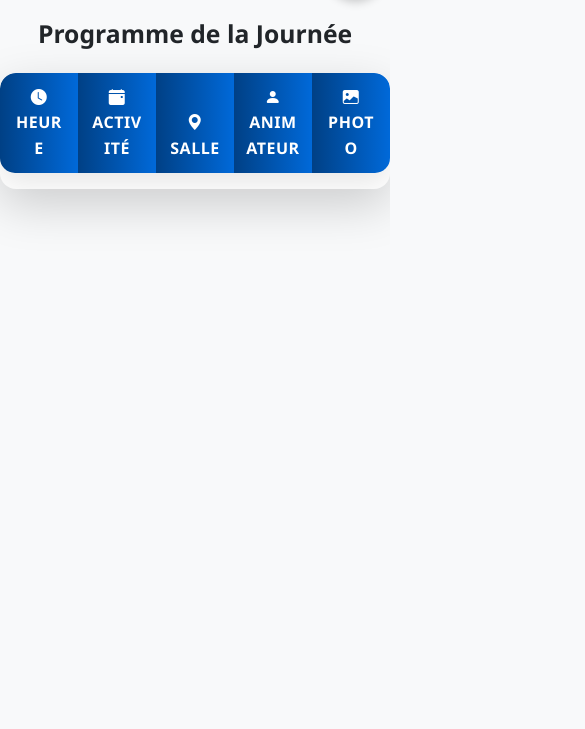
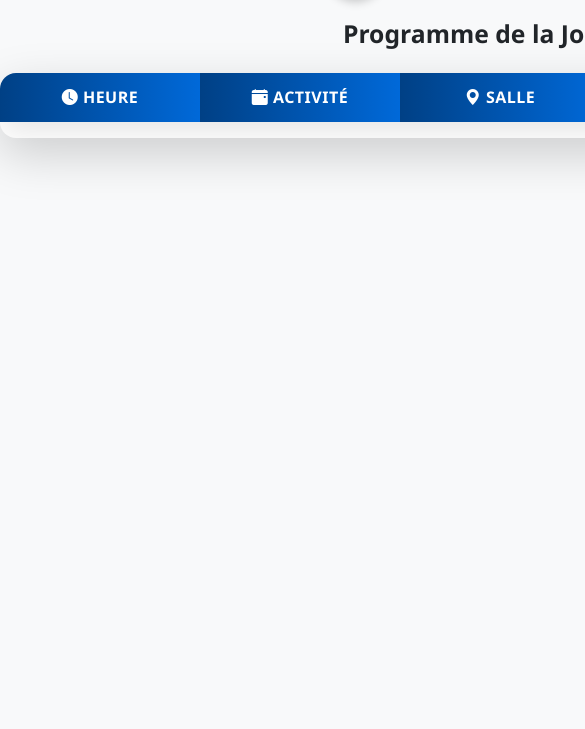
Before and after one commit to MarinaKamel-coder/Niagra_JSON, a website: page app/publique/pages/programme.html in a window 390 px wide. Shown: the part 115-844 px from the top of the page, 585 px wide, since content can reach past the window. Drawn offline with nearby package versions, Linux system fonts and the light colour scheme; no server answers.

Commit message:
modifications pour le tableau de page programme

```diff
--- a/app/publique/css/style.css
+++ b/app/publique/css/style.css
@@ -1,7 +1,10 @@
 /* ================== Global ================== */
 html, body {
-  max-width: 100%;
-  overflow-x: hidden;
+  width: 100%;
+  overflow-x: auto;
+  overflow-y: auto;
+  margin: 0;
+  padding: 0;
 }
 
 body {
@@ -342,6 +345,16 @@ body {
 
 /* ================== Programme ================== */
 /* ---- TABLE GLOBALE ---- */
+body.programme-page {
+  min-width: 1000px;
+  overflow-x: auto;
+  overflow-y: auto;
+}
+
+.programme-container {
+  min-width: 1000px;
+}
+
 #programmeTable {
   width: 100%;
   border-collapse: separate;
@@ -350,7 +363,7 @@ body {
   border-spacing: 0;
   font-family: 'Segoe UI', sans-serif;
   border-radius: 15px;
-  overflow: hidden;
+  overflow: visible;
   box-shadow: 0 10px 30px rgba(0,0,0,0.1);
 }
 
@@ -901,9 +914,11 @@ form .paiement .pay-option label {
 }
 @media(max-width:768px) {
     .map{
-        width: 100%;
+        width: 98%;
+        padding: 0;
+        margin: 0;
+    }
 
-    }
 }
 /* ================== Bouton mode sombre / clair ================== */
 .mode-toggle {
--- a/app/publique/pages/programme.html
+++ b/app/publique/pages/programme.html
@@ -8,7 +8,7 @@
 <link href="https://cdn.jsdelivr.net/npm/bootstrap-icons@1.11.1/font/bootstrap-icons.css" rel="stylesheet">
 <link rel="stylesheet" href="../css/style.css">
 </head>
-<body>
+<body class="programme-page">
 <header>
   <nav class="navbar navbar-expand-lg navbar-dark bg-dark">
     <div class="container-fluid d-flex align-items-center justify-content-between px-3">
@@ -35,7 +35,7 @@
     </div>
   </nav>
 </header>
-
+<main class="programme-container">
 <div class="container my-5">
   <h2 class="text-center fw-bold mb-4 text-gradient">Programme de la Journée</h2>
   <div class="table-responsive shadow-lg rounded-4 overflow-hidden">
@@ -53,7 +53,7 @@
     </table>
   </div>
 </div>
-
+</main>
 <script src="../js/pages.js"></script>
 <script src="../js/global.js"></script>
 <script src="https://cdn.jsdelivr.net/npm/bootstrap@5.3.8/dist/js/bootstrap.bundle.min.js"></script>
```
